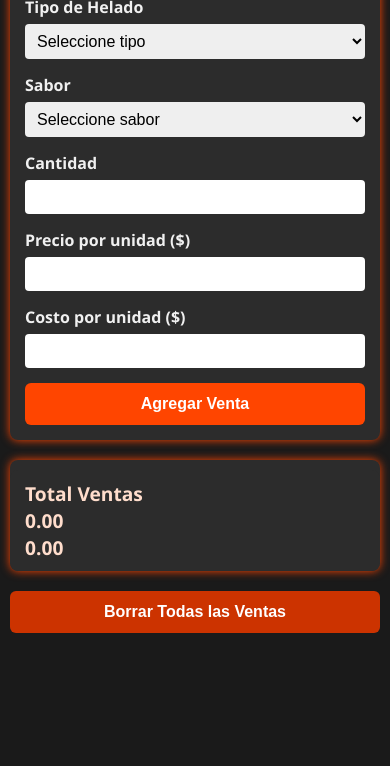
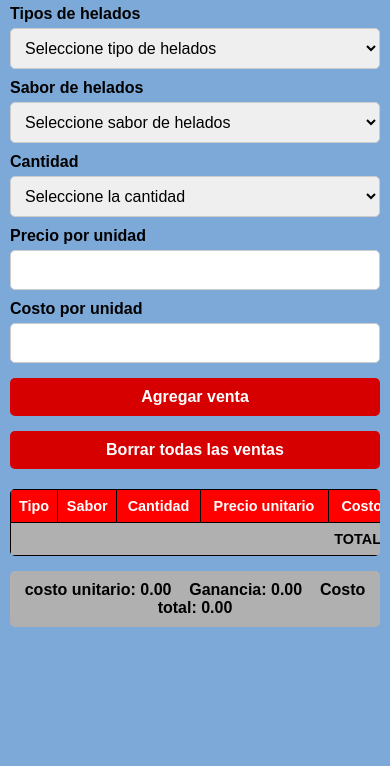
Before and after one commit to Gabriel2000-spec/venta-fria, a plain HTML site: page index.html in a window 390 px wide. Shown: the part 98-864 px from the top of the page. Drawn offline with Linux system fonts and the light colour scheme.

Commit message:
Add files via upload

```diff
--- a/index.html
+++ b/index.html
@@ -3,328 +3,365 @@
 <head>
   <meta charset="UTF-8" />
   <meta name="viewport" content="width=device-width, initial-scale=1" />
-<title>Control de Ventas de Helados con Ganancia</title>
+  <title>Ventas de Helados</title>
   <style>
-  /* Estilos generales */
     body {
-    font-family: 'Segoe UI', Tahoma, Geneva, Verdana, sans-serif;
-    background-color: #1a1a1a;
-    color: #f0f0f0;
-    margin: 0;
+      font-family: Arial, sans-serif;
+      background-color: #7da9d9;
+      color: #000;
       padding: 20px;
-    min-height: 100vh;
-    display: flex;
-    flex-direction: column;
-    align-items: center;
+      max-width: 600px;
+      margin: auto;
+      box-sizing: border-box;
+    }
+    #clock {
+      font-family: monospace;
+      font-weight: bold;
+      border: 2px solid black;
+      padding: 5px 10px;
+      width: fit-content;
+      margin: 0 auto 15px auto;
+      background-color: #fff;
+      text-align: center;
+      border-radius: 5px;
     }
     h1 {
+      color: #005a9e;
       text-align: center;
-    color: #ff4500;
-    margin-bottom: 30px;
+      margin-bottom: 20px;
       font-size: 2rem;
-  }
-  form {
-    width: 100%;
-    max-width: 500px;
-    background-color: #2c2c2c;
-    padding: 20px;
-    border-radius: 8px;
-    box-shadow: 0 0 10px #ff4500;
-    box-sizing: border-box;
     }
     label {
       display: block;
-    margin-bottom: 6px;
-    font-weight: 600;
+      margin-top: 10px;
+      font-weight: bold;
       font-size: 1rem;
     }
     select, input[type="number"] {
       width: 100%;
-    padding: 8px;
-    margin-bottom: 15px;
-    border: none;
-    border-radius: 4px;
+      padding: 10px;
+      margin-top: 5px;
+      box-sizing: border-box;
       font-size: 1rem;
-    box-sizing: border-box;
+      border-radius: 5px;
+      border: 1px solid #ccc;
+    }
+    input[readonly] {
+      background-color: #e7e7e7;
     }
     button {
-    width: 100%;
-    padding: 12px;
-    background-color: #ff4500;
+      margin-top: 15px;
+      padding: 12px 20px;
+      font-weight: bold;
+      font-size: 1rem;
       border: none;
-    border-radius: 6px;
+      cursor: pointer;
       color: white;
-    font-size: 1.1rem;
-    font-weight: 700;
-    cursor: pointer;
+      border-radius: 5px;
       transition: background-color 0.3s ease;
     }
-  button:hover {
-    background-color: #e03e00;
+    #addSale {
+      background-color: #d60000;
+      margin-right: 10px;
+    }
+    #addSale:hover {
+      background-color: #a00000;
+    }
+    #clearSales {
+      background-color: #d60000;
+    }
+    #clearSales:hover {
+      background-color: #a00000;
+    }
+    /* Contenedor con scroll para tablas para evitar overflow en móviles */
+    .table-container {
+      overflow-x: auto;
+      margin-top: 20px;
+      border-radius: 5px;
+      background: white;
+      padding: 5px 0;
+      box-shadow: 0 0 5px rgba(0,0,0,0.1);
     }
     table {
       width: 100%;
-    max-width: 800px;
-    margin: 30px auto 0 auto;
       border-collapse: collapse;
-    background-color: #2c2c2c;
-    box-shadow: 0 0 10px #ff4500;
-    border-radius: 8px;
-    overflow: hidden;
-  }
-  thead {
-    display: table-header-group;
-    background-color: #ff4500;
+      font-size: 0.9rem;
+      min-width: 600px; /* Para que active scroll en móviles */
     }
     th, td {
-    padding: 12px 15px;
+      border: 1px solid black;
+      padding: 8px 5px;
       text-align: center;
-    border-bottom: 1px solid #444;
+      word-wrap: break-word;
+    }
+    th {
+      background-color: red;
+      color: white;
+    }
+    tfoot tr td {
+      font-weight: bold;
+      background-color: #b0b0b0;
+    }
+    #summary {
+      margin-top: 15px;
+      background-color: #b0b0b0;
+      padding: 10px;
+      font-weight: bold;
       font-size: 1rem;
-  }
-  tfoot td {
-    font-weight: 700;
-    font-size: 1.2rem;
-    color: #ffddcc;
-  }
-  .btn-clear {
-    max-width: 800px;
-    margin: 20px auto 40px auto;
-    display: block;
-    background-color: #cc3300;
-  }
-  .btn-clear:hover {
-    background-color: #a02a00;
+      border-radius: 5px;
+      text-align: center;
+      word-wrap: break-word;
     }
 
-  /* Estilos responsivos para móviles */
-  @media (max-width: 600px) {
+    /* Diseño responsivo */
+    @media (max-width: 480px) {
       body {
         padding: 10px;
+        max-width: 100%;
       }
       h1 {
         font-size: 1.5rem;
-      margin-bottom: 20px;
-    }
-    form {
-      padding: 15px;
-      max-width: 100%;
       }
       label, select, input[type="number"], button {
         font-size: 1rem;
       }
-    table {
-      max-width: 100%;
-      font-size: 0.9rem;
-      margin-top: 20px;
-      overflow-x: auto;
-      display: block;
-      border-radius: 8px;
+      button {
+        padding: 10px;
+        margin-right: 0;
+        margin-bottom: 10px;
+        width: 100%;
       }
-    thead, tbody, tfoot, tr, th, td {
+      #addSale, #clearSales {
         display: block;
       }
-    thead tr {
-      display: none; /* Ocultar encabezado para vista móvil */
+
+      /* Para la tabla: hacemos que el contenedor tenga scroll horizontal */
+      .table-container {
+        padding: 0;
+        box-shadow: none;
       }
-    tbody tr {
-      margin-bottom: 15px;
-      background-color: #3a3a3a;
-      border-radius: 8px;
-      padding: 10px;
-    }
-    tbody td {
-      display: flex;
-      justify-content: space-between;
-      padding: 8px 10px;
-      border-bottom: none;
-      border-top: 1px solid #555;
-    }
-    tbody td:first-child {
-      border-top: none;
-    }
-    tbody td::before {
-      content: attr(data-label);
-      font-weight: 700;
-      color: #ff4500;
-      flex-basis: 45%;
-      text-align: left;
-    }
-    tfoot {
-      display: block;
-      margin-top: 10px;
-      font-size: 1rem;
-      color: #ffddcc;
-      background-color: #2c2c2c;
-      padding: 10px 15px;
-      border-radius: 8px;
-      max-width: 800px;
-      width: 100%;
-      box-sizing: border-box;
-    }
-    tfoot td {
-      display: flex;
-      justify-content: space-between;
-      border: none;
-      padding: 0;
-    }
-    .btn-clear {
-      max-width: 100%;
-      margin: 20px 0 40px 0;
-      font-size: 1rem;
+      table {
+        min-width: 600px;
       }
     }
   </style>
 </head>
 <body>
+  <div id="clock">00:00 AM</div>
+  <h1>VENTAS DE HELADOS</h1>
 
-<h1>Control de Ventas de Helados</h1>
-
-<form id="ventaForm">
-  <label for="tipoHelado">Tipo de Helado</label>
-  <select id="tipoHelado" required>
-    <option value="" disabled selected>Seleccione tipo</option>
-    <option value="Cono"> </option>
-    <option value="Vaso">Vaso</option>
-    <option value="Paleta">Paleta fres</option>
-    <option value="Mausi">Paleta mausi</option>
-
+  <label for="tipoHelado">Tipos de helados</label>
+  <select id="tipoHelado">
+    <option value="" disabled selected>Seleccione tipo de helados</option>
+    <option value="Tinita">Tinita</option>
+    <option value="Fres">Fres</option>
+    <option value="Mausi">Mausi</option>
   </select>
 
-  <label for="saborHelado">Sabor</label>
-  <select id="saborHelado" required>
-    <option value="" disabled selected>Seleccione sabor</option>
+  <label for="saborHelado">Sabor de helados</label>
+  <select id="saborHelado">
+    <option value="" disabled selected>Seleccione sabor de helados</option>
+    <option value="Chocolate">Chocolate</option>
     <option value="Chocomantecado">Chocomantecado</option>
-    <option value="Chocolate">Chocolate</option>
     <option value="Ron con pasa">Ron con pasa</option>
     <option value="Crema">Crema</option>
-    <option value="Fresa">Fresa</option>
-    <option value="Limon">Limon</option>
+    <option value="Fres fresa">Fres fresa </option>
+    <option value="Fres limon">Fres limon </option>
     <option value="Mantecado capa de chocolate">Mantecado capa de chocolate</option>
-     <option value="Variado">Variado</option>
   </select>
 
-  <label for="cantidadHelado">Cantidad</label>
-  <input type="number" id="cantidadHelado" min="1" value="  " required />
+  <label for="cantidad">Cantidad</label>
+  <select id="cantidad">
+    <option value="" disabled selected>Seleccione la cantidad</option>
+    <option value="1">1</option>
+    <option value="2">2</option>
+    <option value="3">3</option>
+    <option value="4">4</option>
+    <option value="5">5</option>
+    <option value="6">6</option>
+    <option value="7">7</option>
+    <option value="8">8</option>
+    <option value="9">9</option>
+    <option value="10">10</option>
+  </select>
 
-  <label for="precioHelado">Precio por unidad ($)</label>
-  <input type="number" id="precioHelado" min="0.01" step="0.01" value="  " required />
+  <label for="precioUnidad">Precio por unidad</label>
+  <input type="number" id="precioUnidad" value=" cien " min="0" />
 
-  <label for="costoHelado">Costo por unidad ($)</label>
-  <input type="number" id="costoHelado" min="0" step="0.01" value="" required />
+  <label for="costoUnidad">Costo por unidad</label>
+  <input type="number" id="costoUnidad" value="diez" min="0" />
 
-  <button type="submit">Agregar Venta</button>
-</form>
+  <div>
+    <button id="addSale">Agregar venta</button>
+    <button id="clearSales">Borrar todas las ventas</button>
+  </div>
 
-<table>
+  <div class="table-container" aria-label="Tabla de ventas de helados">
+    <table id="salesTable">
       <thead>
         <tr>
           <th>Tipo</th>
           <th>Sabor</th>
           <th>Cantidad</th>
-      <th>Precio Unitario ($)</th>
-      <th>Costo Unitario ($)</th>
-      <th>Total ($)</th>
-      <th>Ganancia ($)</th>
+          <th>Precio unitario</th>
+          <th>Costo unitario</th>
+          <th>Total</th>
+          <th>Ganancia</th>
         </tr>
       </thead>
-  <tbody id="ventasTablaBody">
-    <!-- Ventas se agregan aquí -->
+      <tbody>
+        <!-- Ventas agregadas aparecerán aquí -->
       </tbody>
       <tfoot>
         <tr>
-      <td colspan="5">Total Ventas</td>
-      <td id="totalGeneral">00.00</td>
-      <td id="totalGanancia">0.00</td>
+          <td colspan="5" style="text-align:right;">TOTAL VENTAS:</td>
+          <td id="totalVentas">0.00 Bs</td>
+          <td id="totalGanancia">0.00 Bs</td>
         </tr>
       </tfoot>
     </table>
+  </div>
 
-<button class="btn-clear" id="btnBorrar">Borrar Todas las Ventas</button>
+  <div id="summary">
+    costo unitario: <span id="sumCosto">0.00</span>
+    &nbsp;&nbsp; Ganancia: <span id="sumGanancia">0.00</span>
+    &nbsp;&nbsp; Costo total: <span id="sumTotal">0.00</span>
+  </div>
 
   <script>
-  const form = document.getElementById('ventaForm');
+    function updateClock() {
+      const clock = document.getElementById('clock');
+      const now = new Date();
+      let hours = now.getHours();
+      const minutes = now.getMinutes();
+      const ampm = hours >= 12 ? 'PM' : 'AM';
+      hours = hours % 12;
+      hours = hours ? hours : 12;
+      const minutesStr = minutes < 10 ? '0' + minutes : minutes;
+      clock.textContent = hours + ':' + minutesStr + ' ' + ampm;
+    }
+    setInterval(updateClock, 1000);
+    updateClock();
+
     const tipoHelado = document.getElementById('tipoHelado');
     const saborHelado = document.getElementById('saborHelado');
-  const cantidadHelado = document.getElementById('cantidadHelado');
-  const precioHelado = document.getElementById('precioHelado');
-  const costoHelado = document.getElementById('costoHelado');
-  const ventasTablaBody = document.getElementById('ventasTablaBody');
-  const totalGeneral = document.getElementById('totalGeneral');
-  const totalGanancia = document.getElementById('totalGanancia');
-  const btnBorrar = document.getElementById('btnBorrar');
+    const cantidad = document.getElementById('cantidad');
+    const precioUnidad = document.getElementById('precioUnidad');
+    const costoUnidad = document.getElementById('costoUnidad');
+    const addSaleBtn = document.getElementById('addSale');
+    const clearSalesBtn = document.getElementById('clearSales');
+    const salesTableBody = document.querySelector('#salesTable tbody');
+    const totalVentasElem = document.getElementById('totalVentas');
+    const totalGananciaElem = document.getElementById('totalGanancia');
+    const sumCostoElem = document.getElementById('sumCosto');
+    const sumGananciaElem = document.getElementById('sumGanancia');
+    const sumTotalElem = document.getElementById('sumTotal');
 
-  const STORAGE_KEY = 'ventasHelados';
+    let sales = [];
 
-  let ventas = JSON.parse(localStorage.getItem(STORAGE_KEY)) || [];
+    function loadSales() {
+      const data = localStorage.getItem('salesData');
+      if (data) {
+        sales = JSON.parse(data);
+      } else {
+        sales = [];
+      }
+    }
 
-  function actualizarTabla() {
-    ventasTablaBody.innerHTML = '';
-    let sumaTotal = 0;
-    let sumaGanancia = 0;
+    function saveSales() {
+      localStorage.setItem('salesData', JSON.stringify(sales));
+    }
 
-    ventas.forEach((venta) => {
-      const fila = document.createElement('tr');
+    function renderSales() {
+      salesTableBody.innerHTML = '';
+      let sumCosto = 0;
+      let sumGanancia = 0;
+      let sumTotal = 0;
 
-      const totalVenta = venta.cantidad * venta.precio;
-      const gananciaVenta = (venta.precio - venta.costo) * venta.cantidad;
+      sales.forEach(sale => {
+        const total = sale.cantidad * sale.precioUnidad;
+        const costoTotal = sale.cantidad * sale.costoUnidad;
+        const ganancia = total - costoTotal;
+        sumCosto += costoTotal;
+        sumGanancia += ganancia;
+        sumTotal += total;
 
-      sumaTotal += totalVenta;
-      sumaGanancia += gananciaVenta;
-
-      fila.innerHTML = `
-        <td data-label="Tipo">${venta.tipo}</td>
-        <td data-label="Sabor">${venta.sabor}</td>
-        <td data-label="Cantidad">${venta.cantidad}</td>
-        <td data-label="Precio Unitario ($)">${venta.precio.toFixed(2)}</td>
-        <td data-label="Costo Unitario ($)">${venta.costo.toFixed(2)}</td>
-        <td data-label="Total ($)">${totalVenta.toFixed(2)}</td>
-        <td data-label="Ganancia ($)">${gananciaVenta.toFixed(2)}</td>
+        const tr = document.createElement('tr');
+        tr.innerHTML = `
+          <td>${sale.tipo}</td>
+          <td>${sale.sabor}</td>
+          <td>${sale.cantidad}</td>
+          <td>${sale.precioUnidad.toFixed(2)} bs</td>
+          <td>${costoTotal.toFixed(2)} bs</td>
+          <td>${total.toFixed(2)} bs</td>
+          <td>${ganancia.toFixed(2)} bs</td>
         `;
-
-      ventasTablaBody.appendChild(fila);
+        salesTableBody.appendChild(tr);
       });
 
-    totalGeneral.textContent = sumaTotal.toFixed(2);
-    totalGanancia.textContent = sumaGanancia.toFixed(2);
+      totalVentasElem.textContent = sumTotal.toFixed(2) + ' Bs';
+      totalGananciaElem.textContent = sumGanancia.toFixed(2) + ' Bs';
+      sumCostoElem.textContent = sumCosto.toFixed(2);
+      sumGananciaElem.textContent = sumGanancia.toFixed(2);
+      sumTotalElem.textContent = sumTotal.toFixed(2);
     }
 
-  function guardarVentas() {
-    localStorage.setItem(STORAGE_KEY, JSON.stringify(ventas));
+    function validateFields() {
+      if (!tipoHelado.value) {
+        alert('Seleccione tipo de helado.');
+        return false;
+      }
+      if (!saborHelado.value) {
+        alert('Seleccione sabor de helado.');
+        return false;
+      }
+      if (!cantidad.value) {
+        alert('Seleccione cantidad.');
+        return false;
+      }
+      if (precioUnidad.value === '' || Number(precioUnidad.value) < 0) {
+        alert('Ingrese un precio por unidad válido.');
+        return false;
+      }
+      if (costoUnidad.value === '' || Number(costoUnidad.value) < 0) {
+        alert('Ingrese un costo por unidad válido.');
+        return false;
+      }
+      return true;
     }
 
-  form.addEventListener('submit', e => {
-    e.preventDefault();
+    addSaleBtn.addEventListener('click', () => {
+      if (!validateFields()) return;
 
-    const nuevaVenta = {
+      const newSale = {
         tipo: tipoHelado.value,
         sabor: saborHelado.value,
-      cantidad: parseInt(cantidadHelado.value),
-      precio: parseFloat(precioHelado.value),
-      costo: parseFloat(costoHelado.value)
+        cantidad: Number(cantidad.value),
+        precioUnidad: Number(precioUnidad.value),
+        costoUnidad: Number(costoUnidad.value)
       };
 
-    ventas.push(nuevaVenta);
-    guardarVentas();
-    actualizarTabla();
+      sales.push(newSale);
+      saveSales();
+      renderSales();
 
-    cantidadHelado.value = 0;
-    precioHelado.value = 10.00;
-    costoHelado.value = 5.00;
-    tipoHelado.selectedIndex = 0;
-    saborHelado.selectedIndex = 0;
+      tipoHelado.value = '';
+      saborHelado.value = '';
+      cantidad.value = '';
+      precioUnidad.value = '10';
+      costoUnidad.value = '5';
     });
 
-  btnBorrar.addEventListener('click', () => {
+    clearSalesBtn.addEventListener('click', () => {
       if (confirm('¿Está seguro que desea borrar todas las ventas?')) {
-      ventas = [];
-      guardarVentas();
-      actualizarTabla();
+        sales = [];
+        saveSales();
+        renderSales();
       }
     });
 
-  actualizarTabla();
+    loadSales();
+    renderSales();
   </script>
-
 </body>
 </html>
```
Lines whose indentation alone changed are shown as unchanged.
